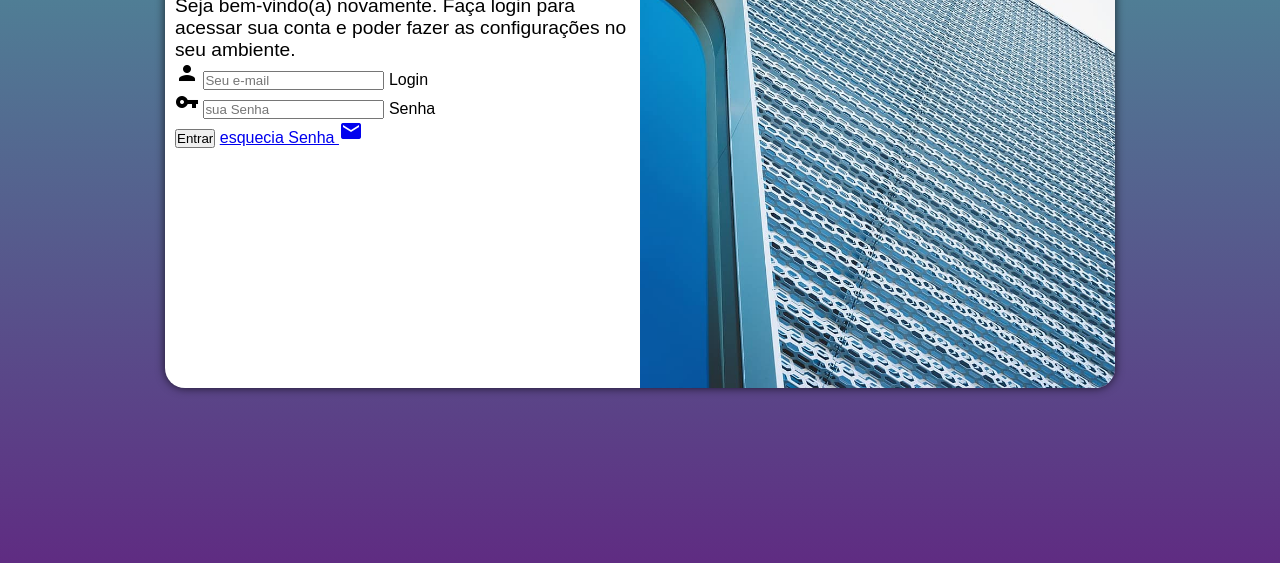
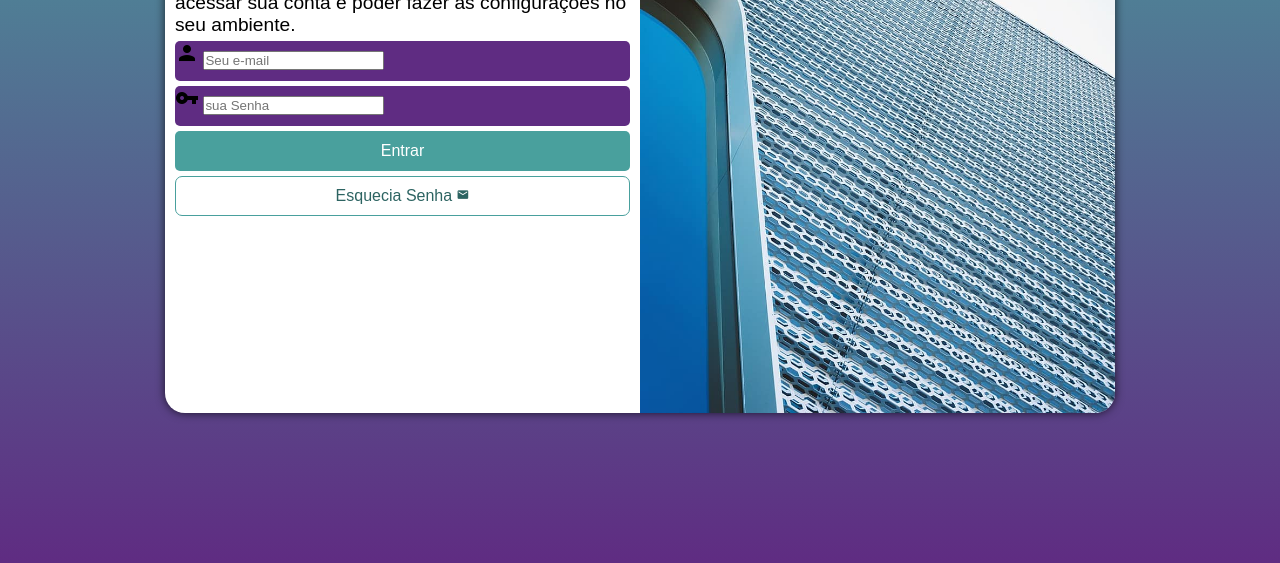
Before and after one commit to robsonsoaresid/projeto-login, a plain HTML site: page index.html in a window 1280 px wide. Shown: the part 237-800 px from the top of the page. Drawn offline with Linux system fonts and the light colour scheme.

Commit message:
projeto login quase terminado

```diff
--- a/estilos/style.css
+++ b/estilos/style.css
@@ -35,7 +35,7 @@ section#login {
 
     background-color: white;
    width: 250px;
-   height: 450px;
+   height: 500px;
    border-radius: 20px;
 
    transition: width .3s, .3s height;
@@ -64,3 +64,57 @@ div#formulario > h1 {
 div#formulario > p {
     font-size: .8em;
 }
+
+form > div.campo {
+    background-color:  #5f2c82;
+    display: block;
+    width: 100%;
+    height: 40px;
+    border-radius: 5px;
+    margin: 5px 0px;
+}
+div.campo > label {
+    display: none;
+}
+
+
+form > input[type=submit] {
+    display: block;
+    font-size: 1em;
+    width: 100%;
+    height: 40px;
+    background-color:  #49a09d;
+    color: white;
+    border: none;
+    border-radius: 5px;
+    cursor: pointer;
+}
+
+form > input[type=submit]:hover {
+    background-color: #2c6866;
+}
+
+form > a.botao {
+    display: block;
+    text-align: center;
+    font-size: 1em;
+    width: 100%;
+    height: 40px;
+    padding-top: 5px;
+    margin-top: 5px;
+    background-color: white;
+    color: #2d6462;
+    border: 1px solid #49a09d;
+    border-radius: 7px;
+    text-decoration: none;
+}
+
+form > a.botao:hover {
+    background-color: #6cd3cf;
+}
+
+form > a.botao > span {
+    font-size: 0.8em;
+    margin-top: 7px;
+
+}
--- a/index.html
+++ b/index.html
@@ -20,20 +20,20 @@
                 <h1>Login</h1>
                 <p>Seja bem-vindo(a) novamente. Faça login para acessar sua conta e poder fazer as configurações no seu ambiente.</p>
                 <form action="login.php" method="post">
-                    <div id="campo">
+                    <div class="campo">
                         <span class="material-icons">person</span>
                         <input type="email" name="login" id="ilogin" placeholder="Seu e-mail" autocomplete="email">
                         <label for="ilogi">Login</label>
                     </div>
 
-                    <div id="campo">
+                    <div class="campo">
                         <span class="material-icons">vpn_key</span>
                         <input type="password" name="Senha" id="isenha" placeholder="sua Senha" autocomplete="current-password">
                          <label for="isenha">Senha</label>
                     </div>
                     <input type="submit" value="Entrar">
-                    <a href="esqueci.html">
-                        esquecia Senha <span class="material-icons">mail</span>
+                    <a href="esqueci.html" class="botao">
+                        Esquecia Senha <span class="material-icons">email</span>
                     </a>
 
                 </form>
```
